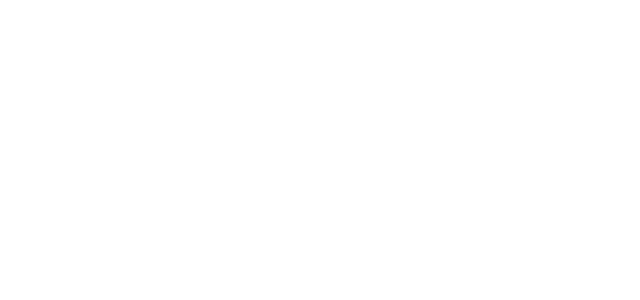
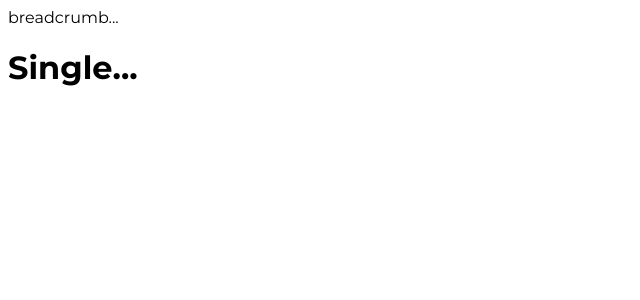
Before and after one commit to karenkeyc/fe-exam-output, a React (Create React App) app in the folder output/: page /single-post-view in a window 1280 px wide. Before the commit this address had no page. Shown: the top 300 px of the page, without its empty margins (0-640 px from the left). Built offline with nearby package versions, Linux system fonts and the light colour scheme; the HTML template or start-up script is replaced by a standard one.

Commit message:
wip create new post and single post view

```diff
--- a/output/src/App.js
+++ b/output/src/App.js
@@ -4,7 +4,7 @@ import Home from './pages/Home'
 import Login from './pages/Login'
 import Register from './pages/Register'
 import NewPost from './pages/NewPost'
-// import Single from './pages/Single'
+import Single from './pages/Single'
 
 const App = () => {
   return (
@@ -15,8 +15,7 @@ const App = () => {
           <Route path="/login" element={<Login/>} />
           <Route path="/register" element={<Register/>} />
           <Route exact path="/create-new-post" element={<NewPost />} />
-          {/*
-          <Route exact path="/single-post" element={<Single />} /> */}
+          <Route exact path="/single-post-view" element={<Single />} />
       </Routes>
     </Router>
   )
--- /dev/null
+++ b/output/src/components/Breadcrumb.js
@@ -0,0 +1,11 @@
+import React from 'react'
+
+const Breadcrumb = () => {
+  return (
+    <div>
+      breadcrumb...
+    </div>
+  )
+}
+
+export default Breadcrumb
--- a/output/src/components/Header.js
+++ b/output/src/components/Header.js
@@ -6,6 +6,9 @@ import logo_header from '../assets/images/blog_dark.png'
 const Header = () => {
   const [userState, setUserState] = useState({ redirect: '/login', text: 'LOGIN', isLogged: true})
   const isLogged = () => {
+    // if userstate islogged is true
+    // login
+    // if path is /login or /register , show close button
     if(userState.isLogged === true){
       setUserState({ redirect: '/logout', text: 'LOGOUT', isLogged: false});
     } else {
--- a/output/src/pages/NewPost.js
+++ b/output/src/pages/NewPost.js
@@ -1,10 +1,46 @@
 import React from 'react'
+import { Link } from 'react-router-dom'
 
 const NewPost = () => {
   return (
-    <div>
-      <h1>New Post</h1>
-    </div>
+    <section>
+      <form>
+        <div className="new-post__actions">
+          <Link className="new-post__save" to="/single-post-view">Save Post</Link>
+          <Link className="new-post__cancel" to="/">Cancel</Link>
+        </div>
+        <div className="new-post__container">
+          <p className="new-post__timestamp">2019.06.19</p>
+        </div>
+        <div className="new-post__container">
+          <input className="new-post__input new-post__title" type="text" maxLength={100} size={100} placeholder="Title" />
+          <div className="new-post__input new-post__upload">
+            <label htmlfor="upload-button">
+              {/* {image.preview ? (
+            <img src={image.preview} alt="dummy" width="300" height="300" />
+          ) : (
+            <>
+              <span className="fa-stack fa-2x mt-3 mb-2">
+                <i className="fas fa-circle fa-stack-2x" />
+                <i className="fas fa-store fa-stack-1x fa-inverse" />
+              </span>
+              <h5 className="text-center">Upload your photo</h5>
+            </>
+          )} */}
+            </label>
+            {/* <input
+          type="file"
+          id="upload-button"
+          style={{ display: "none" }}
+          onChange={handleChange}
+        /> */}
+            {/* <button onClick={handleUpload}>Upload</button> */}
+          </div>
+          <input className="new-post__input new-post__content" type="text" maxLength={100} size={100} placeholder="Content" />
+        </div>
+      </form>
+    </section>
+
   )
 }
 
--- a/output/src/pages/Single.js
+++ b/output/src/pages/Single.js
@@ -1,10 +1,12 @@
 import React from 'react'
+import Breadcrumb from '../components/Breadcrumb'
 
 const Single = () => {
   return (
-    <div>
-      <h1>Single</h1>
-    </div>
+    <>
+      <Breadcrumb/>
+      <h1>Single...</h1>
+    </>
   )
 }
 
```
